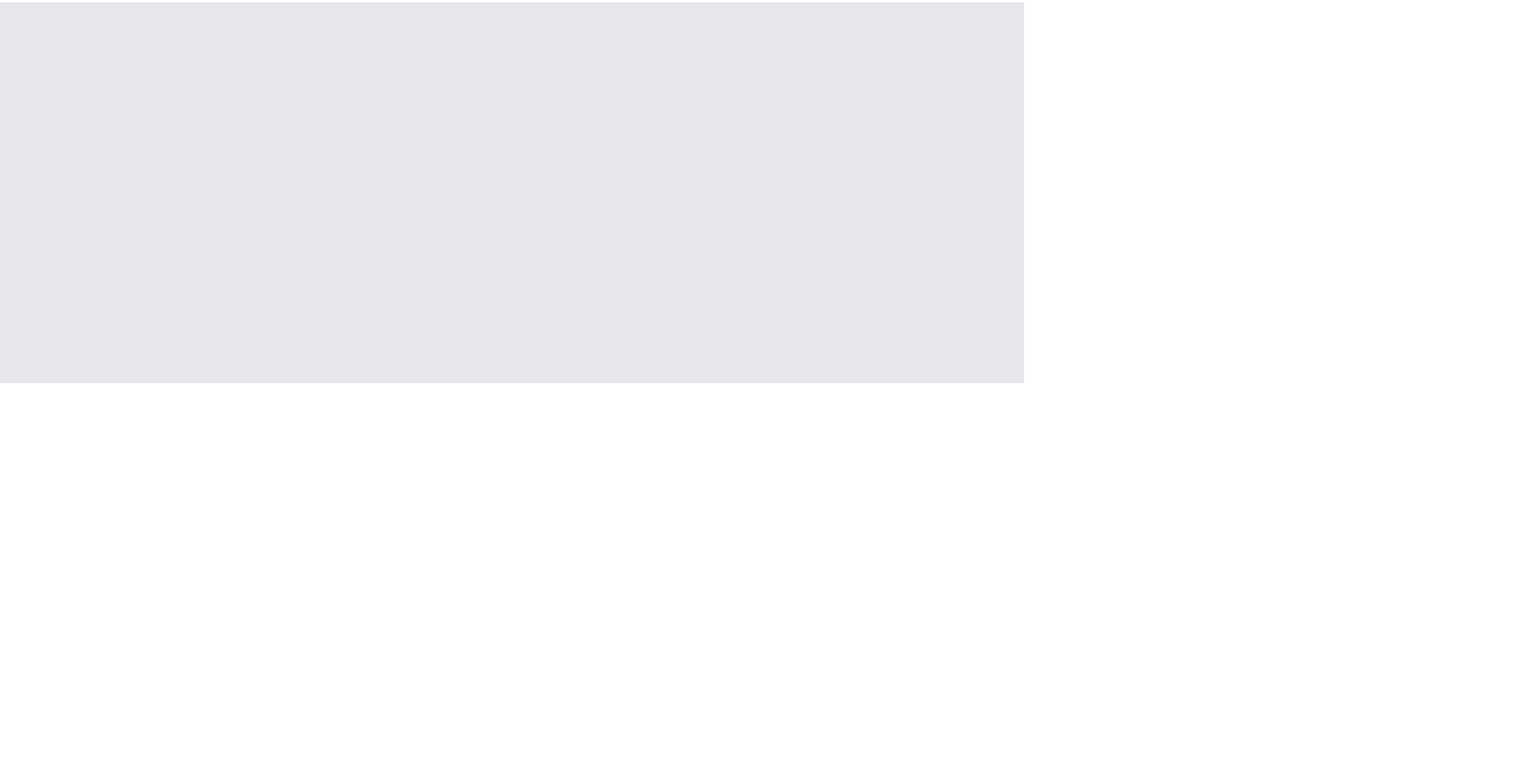
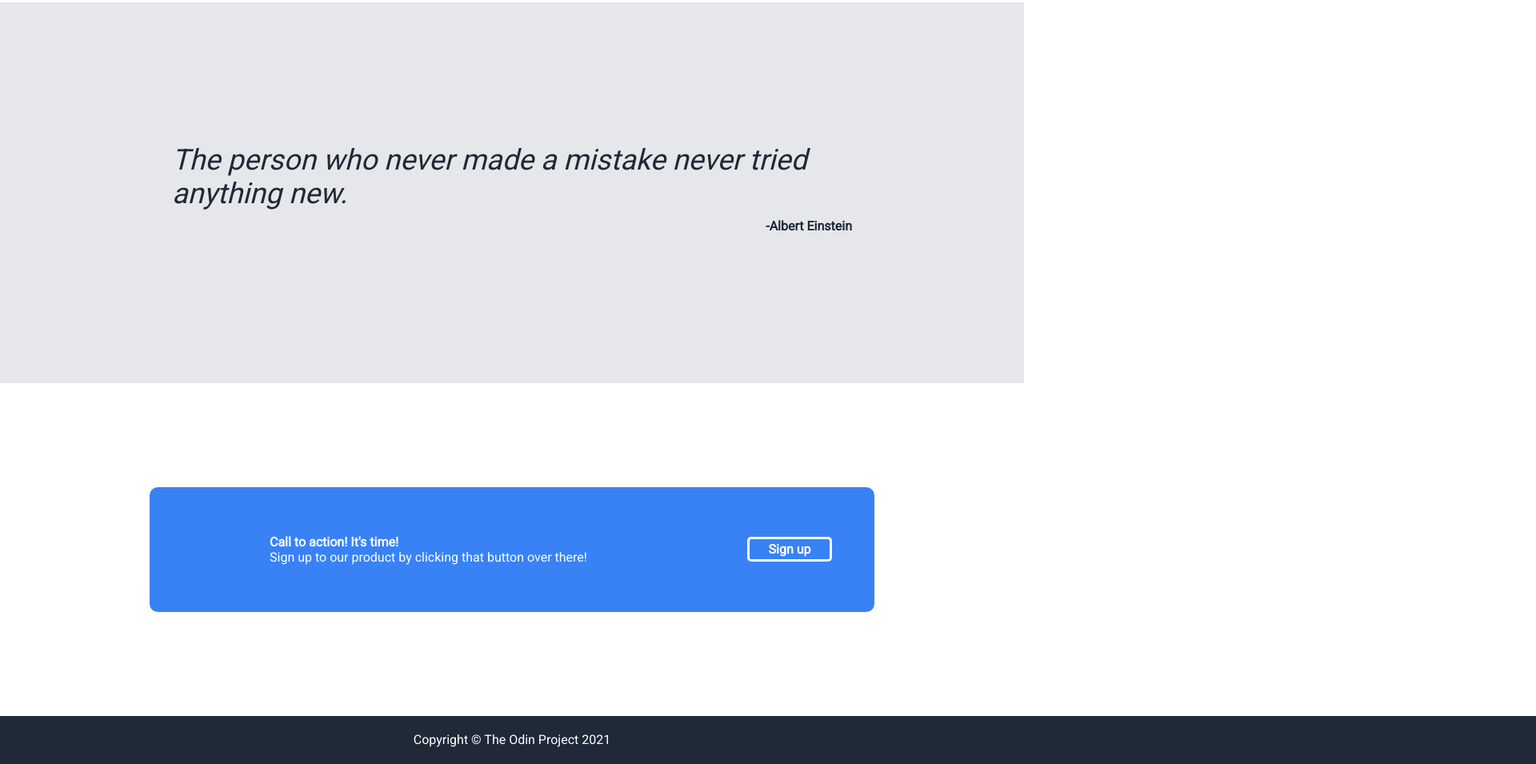
Before and after one commit to MathisMarechal/First_Landing_page, a plain HTML site: page index.html in a window 1280 px wide. Shown: the part 1105-2060 px from the top of the page at 80% size, 1920 px wide, since content can reach past the window. Drawn offline with Linux system fonts and the light colour scheme.

Commit message:
personalize the website and publish it

```diff
--- a/index.html
+++ b/index.html
@@ -11,17 +11,17 @@
 </head>
 <body class="body">
     <div class="flex-container-header">
-        <div class="header-logo"><p id="text-Header-logo">Header logo</p></div>
+        <div class="header-logo"><p id="text-Header-logo">My page</p></div>
         <div class="header-link-container">
-            <div class="header-link"><p class="text">header link one</p></div>
-            <div class="header-link"><p class="text">header link two</p></div>
-            <div class="header-link"><p class="text">header link three</p></div>
+            <div class="header-link"><p class="text">home</p></div>
+            <div class="header-link"><p class="text">actuality</p></div>
+            <div class="header-link"><p class="text">profil</p></div>
         </div>
       </div>
     <div class="container">
         <div class="first-container">
             <div class="container-1">
-                <p class="awesome">This website is awesome</p>
+                <p class="awesome">This is my first CSS website</p>
                 <p class="subtext">This website has some subtext that goes here under the main title. It's smaller font and the color is lower contrast</p>
                 <div class="sign-up">Sign-up</div>
             </div>
@@ -34,24 +34,39 @@
             <div class="container-4">
                 <div class="container-5">
                     <div class="box"><img src="odin_logo.png" class="odin_logo"></div>
-                    <p class="text-sub">This is some subtext under an illustration or image</p>
+                    <p class="text-sub">I take Odin logo because i don't have other idea</p>
                 </div>
                 <div class="container-5">
                     <div class="box"><img src="odin_logo.png" class="odin_logo"></div>
-                    <p class="text-sub">This is some subtext under an illustration or image</p>
+                    <p class="text-sub">I like the Odin project</p>
                 </div>
                 <div class="container-5">
                     <div class="box"><img src="odin_logo.png" class="odin_logo"></div>
-                    <p class="text-sub">This is some subtext under an illustration or image</p>
+                    <p class="text-sub">I try my best for create a good website</p>
                 </div>
                 <div class="container-5">
                     <div class="box"><img src="odin_logo.png" class="odin_logo"></div>
-                    <p class="text-sub">This is some subtext under an illustration or image</p>
+                    <p class="text-sub">Odin logo is good</p>
                 </div>
             </div>
         </div>
-        <div class="third-container"></div>
-        <div class="fourth-container"></div>
+        <div class="third-container">
+            <div class="quote">The person who never made a mistake never tried anything new.</div>
+            <div class="autor">-Albert Einstein </div>
+        </div>
+        <div class="fourth-container">
+            <div class="end-container-1">
+                <div class="box-blue">
+                    <div class="left-section">
+                        <div class="text-1">Call to action! It's time!</div>
+                        <div class="text-2">Sign up to our product by clicking that button over there!</div>
+                    </div>
+                    <div class="right-section"> Sign up</div>
+                </div>
+            </div>
+                <div class="end-page">Copyright © The Odin Project 2021</div>
+            </div>
+        </div>
 
     </div>
 </body>
--- a/styles.css
+++ b/styles.css
@@ -200,6 +200,26 @@ body {
     flex: 1;
     background-color: #e5e7eb;
     width: auto;
+    flex-direction: column;
+    align-items: center;
+    justify-content: center;
+    gap: 10px;
+}
+
+.quote {
+    width: 850px;
+    height: auto;
+    color: #1f2937;
+    font-size: 36px;
+    font-style: italic;
+}
+
+.autor {
+    height: 30px;
+    width: 850px;
+    color: #1f2937;
+    font-weight: bold;
+    text-align: end;
 }
 
 .fourth-container {
@@ -207,4 +227,73 @@ body {
     flex: 1;
     background-color: white;
     width: auto;
+    flex-direction: column;
+    align-items: center;
+    justify-content: center;
 }
+
+.box-blue {
+    background-color: #3882F6;
+    display: flex;
+    width: 900px;
+    height: 150px;
+    align-items: center;
+    border-radius: 10px;
+    border: solid #3882F6;
+}
+
+.left-section {
+    display: flex;
+    flex: 1;
+    width: auto;
+    height: 150px;
+    color: white;
+    flex-direction: column;
+    align-items: center;
+    justify-content: center;
+}
+
+.text-1 {
+    font-weight: bold;
+    width: 400px;
+    text-align: start;
+}
+
+.text-2 {
+    width: 400px;
+    text-align: start;
+}
+
+.right-section {
+    display: flex;
+    height: 25px;
+    width: 100px;
+    border: solid white 3px;
+    border-radius: 5px;
+    margin-left: 50px;
+    margin-right: 50px;
+    font-weight: bold;
+    color: white;
+    align-items: center;
+    justify-content: center;
+}
+
+.end-container-1 {
+    display: flex;
+    flex: 2;
+    flex-direction: column;
+    justify-content: center;
+    align-items: center;
+}
+
+
+.end-page {
+    background: #1f2937;
+    height: 60px;
+    width: 10000px;
+    display: flex;
+    text-align: center;
+    justify-content: center;
+    align-items: center;
+    color: white;
+}
```
